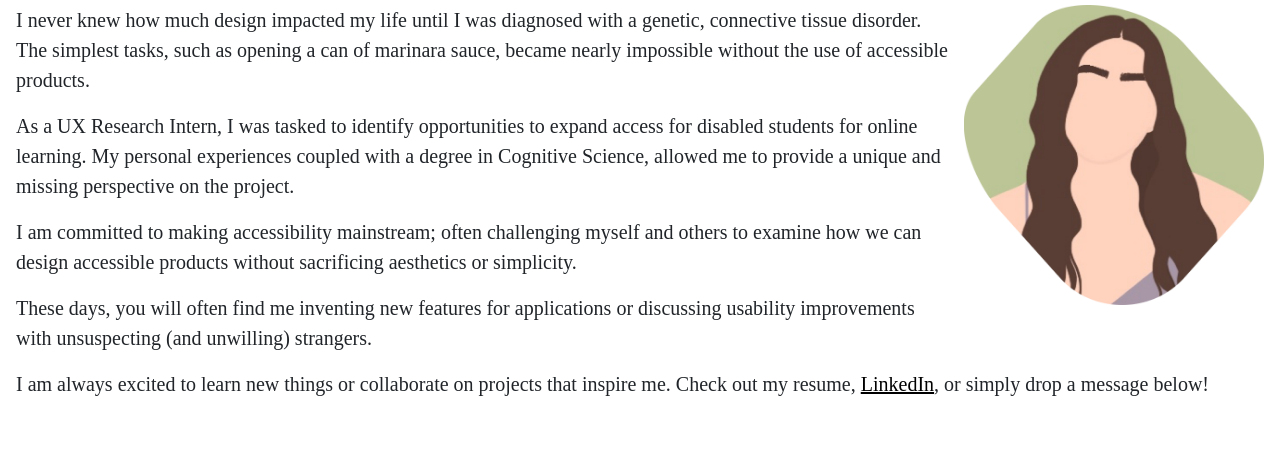
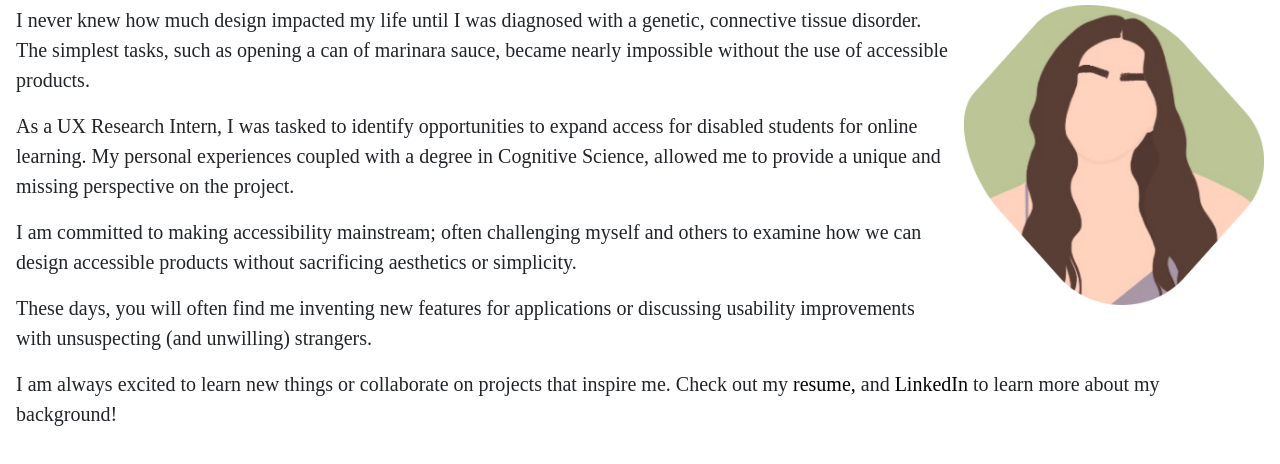
Before and after one commit to mbatespatton/mbatespatton.github.io, a plain HTML site: page about.html in a window 1280 px wide. Shown: the part 216-680 px from the top of the page. Drawn offline with nearby package versions, Linux system fonts and the light colour scheme.

Commit message:
finished about

```diff
--- a/about.html
+++ b/about.html
@@ -41,7 +41,7 @@
             These days, you will often find me inventing new features for applications or discussing usability improvements with unsuspecting (and unwilling) strangers. <br>
         </p>
         <p>
-            I am always excited to learn new things or collaborate on projects that inspire me. Check out my resume, <a class="linked" href="https://www.linkedin.com/in/mbatespatton/">LinkedIn</a>, or simply drop a message below!
+            I am always excited to learn new things or collaborate on projects that inspire me. Check out my <a href="https://static1.squarespace.com/static/5fdaabd2e938ca7a7d20aaf4/t/600624a42a9f891955d39fe1/1611015335420/Patton+Resume.pdf">resume,</a> and <a href="https://www.linkedin.com/in/mbatespatton/">LinkedIn</a> to learn more about my background!
         </p>
 
 
```
